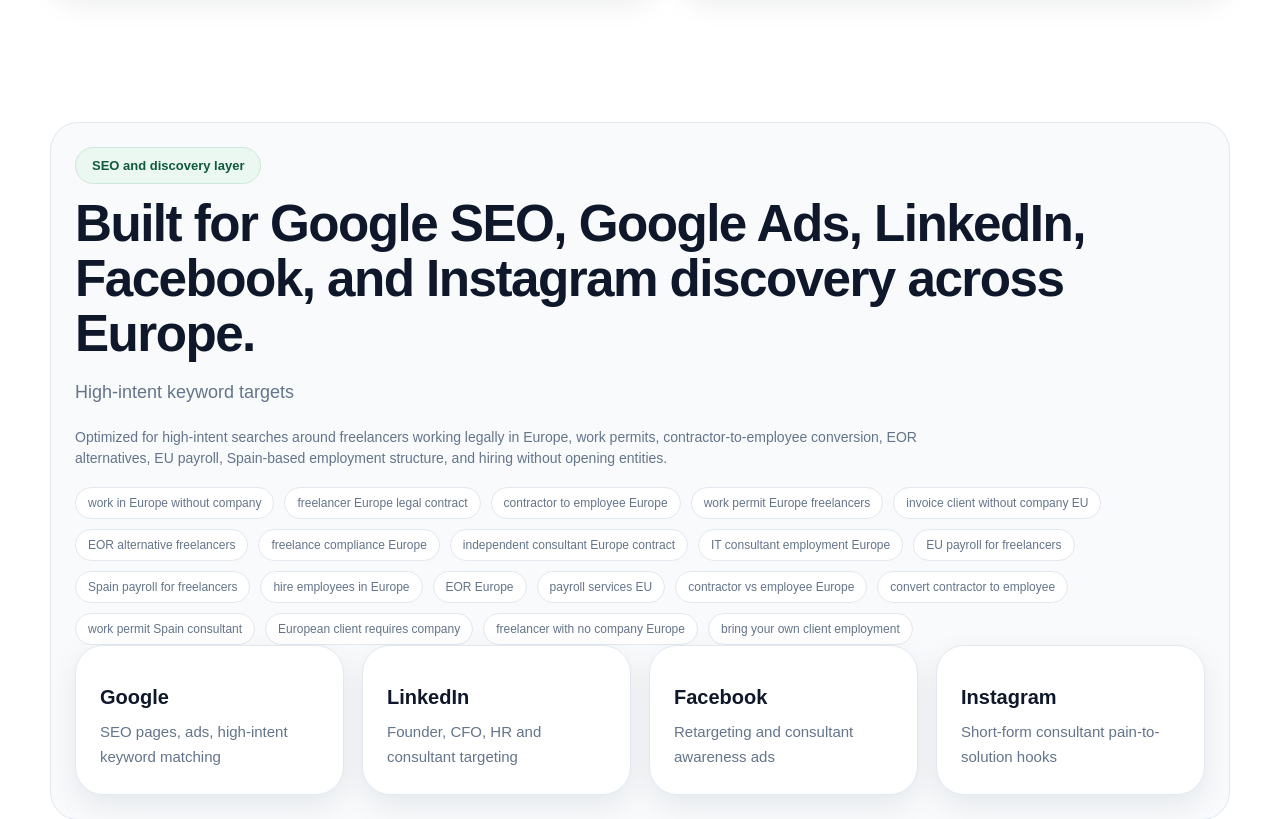
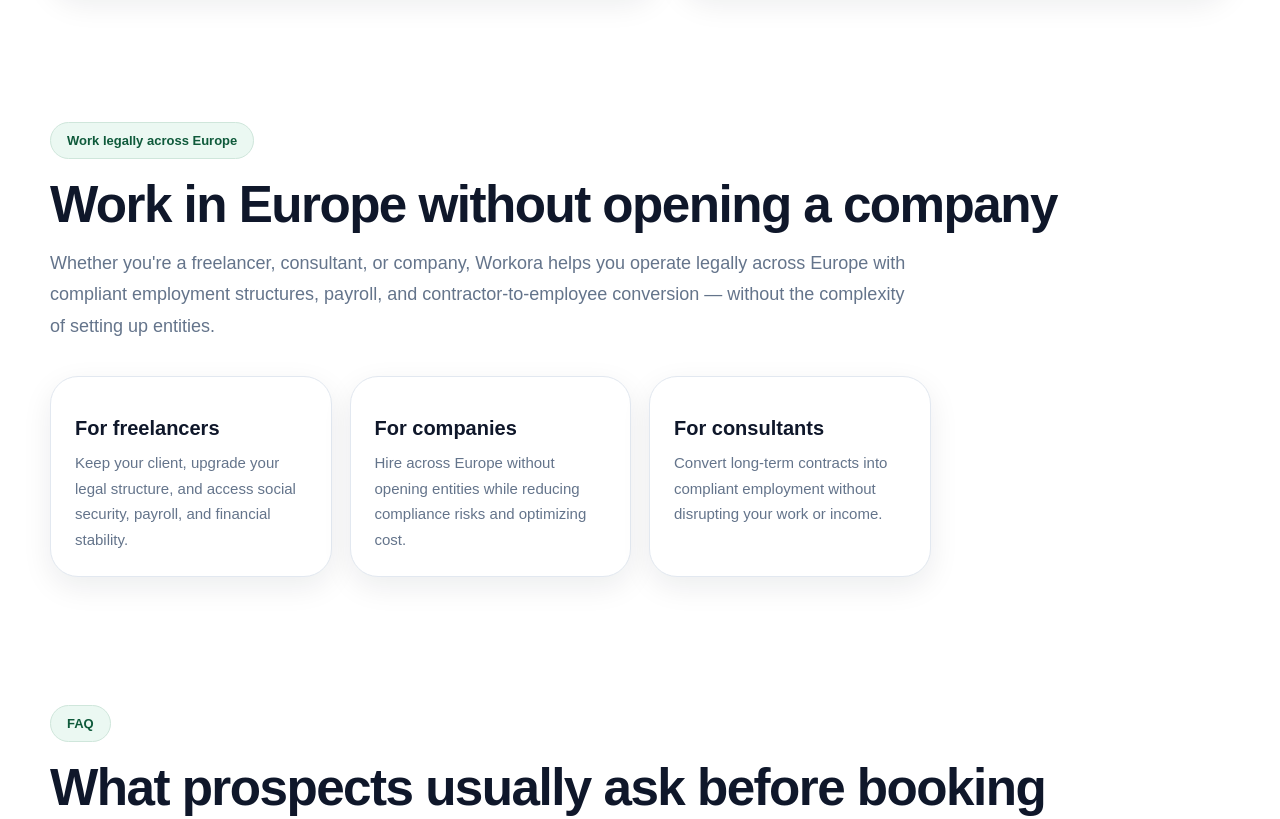
Before and after one commit to karina-architect/eu-workforce-payroll-portal, a Next.js app: page / in a window 1280 px wide. Shown: the part 8900-9719 px from the top of the page. Built offline with nearby package versions, Linux system fonts and the light colour scheme.

Commit message:
Update page.jsx

```diff
--- a/app/page.jsx
+++ b/app/page.jsx
@@ -992,31 +992,48 @@
       </section>
 
      <section className="container sectionPad">
-        <div className="seoCard">
-          <Pill>{copy.seoTitle}</Pill>
-          <h2 className="sectionTitle smallTop">{copy.seoBody}</h2>
-          <p className="sectionSub">{copy.keywordsLabel}</p>
-          <p className="sectionSub small">{copy.seoExtended}</p>
+  <div className="cleanSeoBlock">
+    <Pill>Work legally across Europe</Pill>
 
-          <div className="keywordWrap">
-            {KEYWORDS.map((item) => (
-              <span className="keywordTag" key={item}>{item}</span>
-            ))}
+    <h2 className="sectionTitle">
+      Work in Europe without opening a company
+    </h2>
+
+    <p className="sectionSub">
+      Whether you're a freelancer, consultant, or company, Workora helps you operate legally across Europe with compliant employment structures, payroll, and contractor-to-employee conversion — without the complexity of setting up entities.
+    </p>
+
+    <div className="featureGrid topGap">
+      <div className="featureCard">
+        <h3>For freelancers</h3>
+        <p>
+          Keep your client, upgrade your legal structure, and access social security, payroll, and financial stability.
+        </p>
       </div>
 
-          <div className="channelGrid">
-            {[
-              ["Google", "SEO pages, ads, high-intent keyword matching"],
-              ["LinkedIn", "Founder, CFO, HR and consultant targeting"],
-              ["Facebook", "Retargeting and consultant awareness ads"],
-              ["Instagram", "Short-form consultant pain-to-solution hooks"]
-            ].map(([title, body]) => (
-              <div className="channelCard" key={title}>
-                <h4>{title}</h4>
-                <p>{body}</p>
+      <div className="featureCard">
+        <h3>For companies</h3>
+        <p>
+          Hire across Europe without opening entities while reducing compliance risks and optimizing cost.
+        </p>
       </div>
-            ))}
+
+      <div className="featureCard">
+        <h3>For consultants</h3>
+        <p>
+          Convert long-term contracts into compliant employment without disrupting your work or income.
+        </p>
       </div>
+    </div>
+  </div>
+
+  {/* 🔒 Hidden SEO layer (Google reads it, users don't see it) */}
+  <div style={{ display: "none" }}>
+    hire employees in Europe, EOR Europe, payroll services EU, contractor vs employee Europe,
+    freelance compliance EU, convert contractor to employee, IT consultant employment Europe,
+    independent consultant employment contract Europe, work in Europe without company,
+    freelancer Europe legal contract, work permit Europe freelancers, invoice client without company EU,
+    EOR alternative freelancers, EU payroll for freelancers, Spain payroll freelancers
   </div>
 </section>
 
```
Lines whose indentation alone changed are shown as unchanged.
